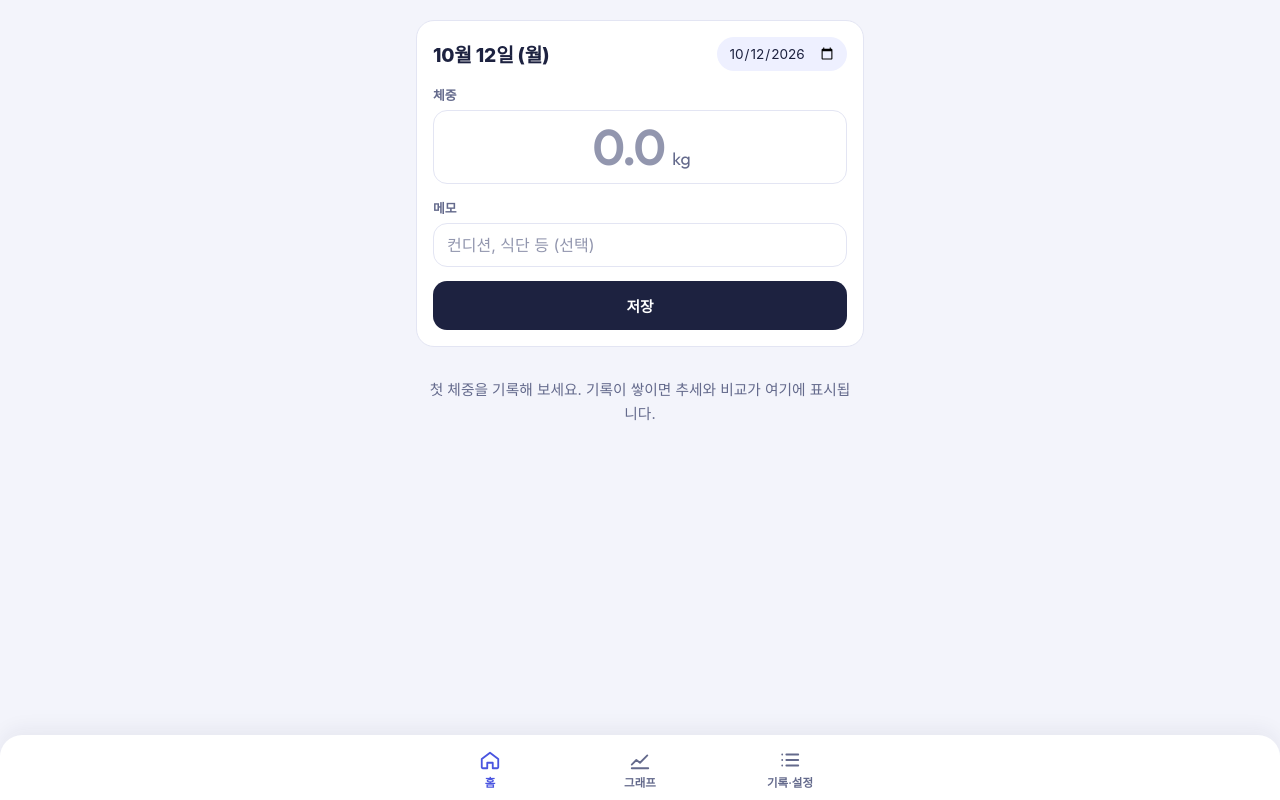
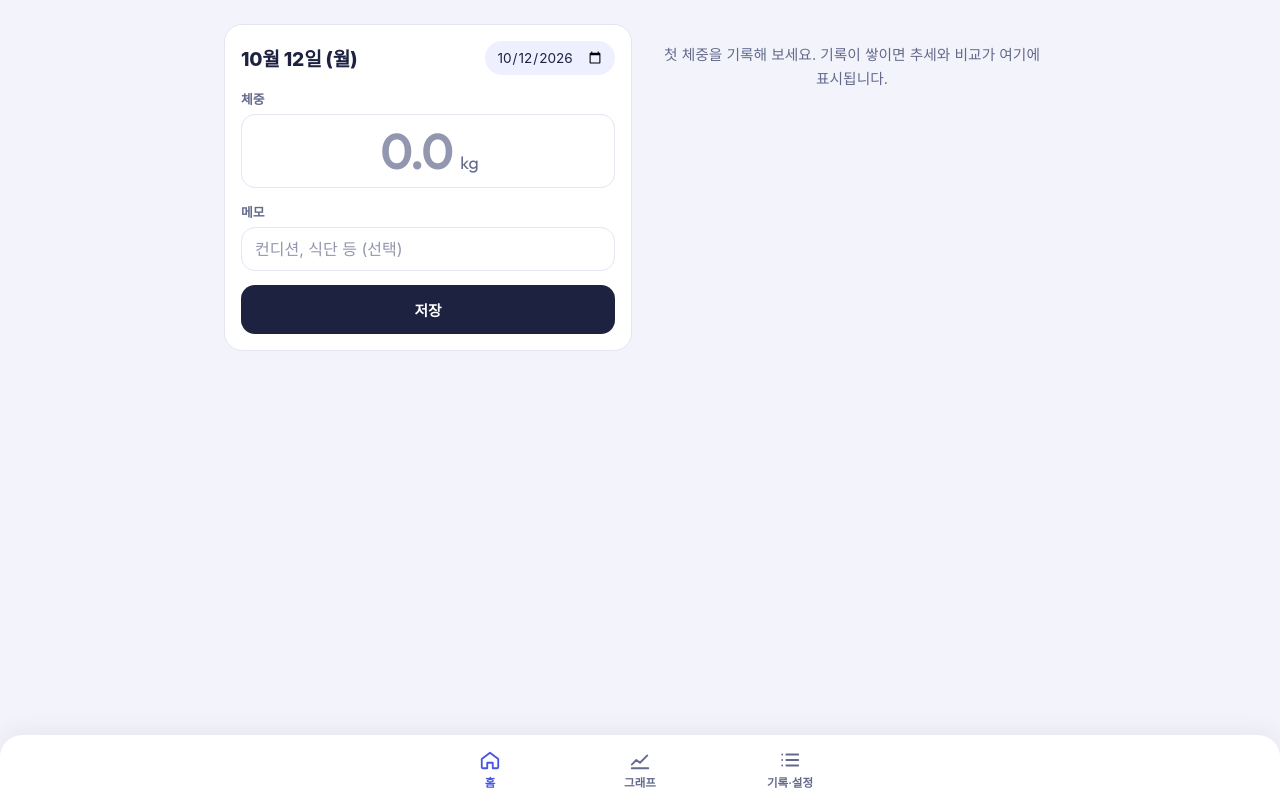
Before and after one commit to gmgmgun/my-weight-record, a React (Vite) app: page / in a window 1280 px wide. Built offline with nearby package versions, Linux system fonts and the light colour scheme.

Commit message:
style: 폴드 펼친 화면(폭 600px 이상)에서 두 칸 레이아웃
- 홈: 입력 | 목표·비교, 기록·설정: 목록 | 설정(고정), 그래프: 넓은 그래프 아래 요약 | 평균표
- 넓은 화면에서 내용 최대 폭 880px, 그래프 높이 340px

```diff
--- a/src/index.css
+++ b/src/index.css
@@ -165,6 +165,19 @@ input[type='file']::file-selector-button { font: inherit; font-weight: 600; bord
 .tabs button svg { width: 22px; height: 22px; }
 .tabs button[aria-current='page'] { color: var(--accent); font-weight: 800; }
 
+/* ---------- 넓은 화면(폴드 펼침 등): 접히는 선을 기준으로 두 칸 ---------- */
+.split { display: grid; gap: 12px; align-items: start; }
+.col { display: grid; gap: 12px; align-content: start; }
+@media (min-width: 600px) {
+  .app { max-width: 880px; }
+  main { padding: 24px 24px 20px; gap: 16px; }
+  .split { grid-template-columns: 1fr 1fr; gap: 16px; }
+  .col { gap: 16px; }
+  .chart { height: 340px; }
+  .split .stats { grid-template-columns: repeat(2, 1fr); row-gap: 14px; }
+  .split > .settings { position: sticky; top: 24px; }
+}
+
 .unavailable { padding: 32px 16px; max-width: 480px; margin: 0 auto; }
 .unavailable .card { display: grid; gap: 10px; }
 .unavailable h1 { font-size: 1.2rem; }
--- a/src/ui/ChartScreen.tsx
+++ b/src/ui/ChartScreen.tsx
@@ -58,7 +58,7 @@ export function ChartScreen({ entries, settings, today }: Props) {
           <p className="hint">이 기간에는 기록이 없습니다.</p>
         ) : (
           <div className="chart">
-            <ResponsiveContainer width="100%" height={260}>
+            <ResponsiveContainer width="100%" height="100%">
               <LineChart data={data} margin={{ top: 8, right: 8, bottom: 0, left: -16 }}>
                 <CartesianGrid stroke="var(--line)" vertical={false} />
                 <XAxis
@@ -113,6 +113,7 @@ export function ChartScreen({ entries, settings, today }: Props) {
         )}
       </section>
 
+      <div className="split">
         {summary && (
           <section className="card" aria-label="기간 요약">
             <dl className="stats">
@@ -135,7 +136,6 @@ export function ChartScreen({ entries, settings, today }: Props) {
             </dl>
           </section>
         )}
-
         <section className="card" aria-label="평균 비교">
           <div className="segmented" role="group" aria-label="단위">
             <button type="button" aria-pressed={unit === 'week'} onClick={() => setUnit('week')}>
@@ -164,6 +164,7 @@ export function ChartScreen({ entries, settings, today }: Props) {
             </tbody>
           </table>
         </section>
+      </div>
     </>
   )
 }
--- a/src/ui/HistoryScreen.tsx
+++ b/src/ui/HistoryScreen.tsx
@@ -24,7 +24,7 @@ export function HistoryScreen({ app, today, onExport }: Props) {
   }
 
   return (
-    <>
+    <div className="split">
       <section className="card" aria-label="기록 목록">
         <h2>기록</h2>
         {rows.length === 0 && <p className="hint">아직 기록이 없습니다.</p>}
@@ -65,6 +65,6 @@ export function HistoryScreen({ app, today, onExport }: Props) {
         </ul>
       </section>
       <SettingsPanel app={app} onExport={onExport} />
-    </>
+    </div>
   )
 }
--- a/src/ui/HomeScreen.tsx
+++ b/src/ui/HomeScreen.tsx
@@ -11,7 +11,11 @@ export function HomeScreen({ app, today, now, onGoSettings, onExport }: Props) {
   return (
     <>
       <BackupBanner entryCount={app.entries.length} settings={app.settings} now={now} onExport={onExport} />
+      <div className="split">
+        <div className="col">
           <EntryForm key={today} entries={app.entries} today={today} onSave={app.saveEntry} />
+        </div>
+        <div className="col">
           {app.entries.length === 0 ? (
             <p className="hint">첫 체중을 기록해 보세요. 기록이 쌓이면 추세와 비교가 여기에 표시됩니다.</p>
           ) : (
@@ -20,6 +24,8 @@ export function HomeScreen({ app, today, now, onGoSettings, onExport }: Props) {
               <ComparisonPanel entries={app.entries} />
             </>
           )}
+        </div>
+      </div>
     </>
   )
 }
```
Lines whose indentation alone changed are shown as unchanged.
